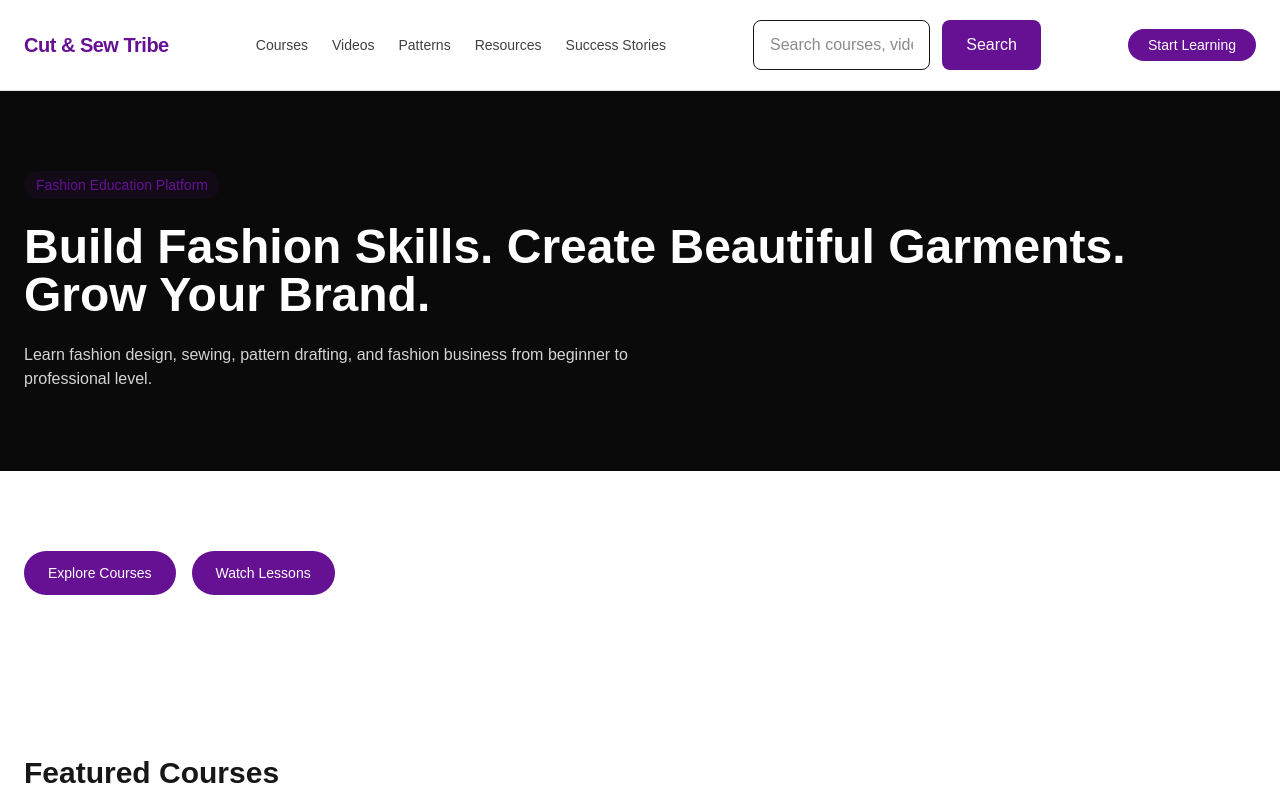
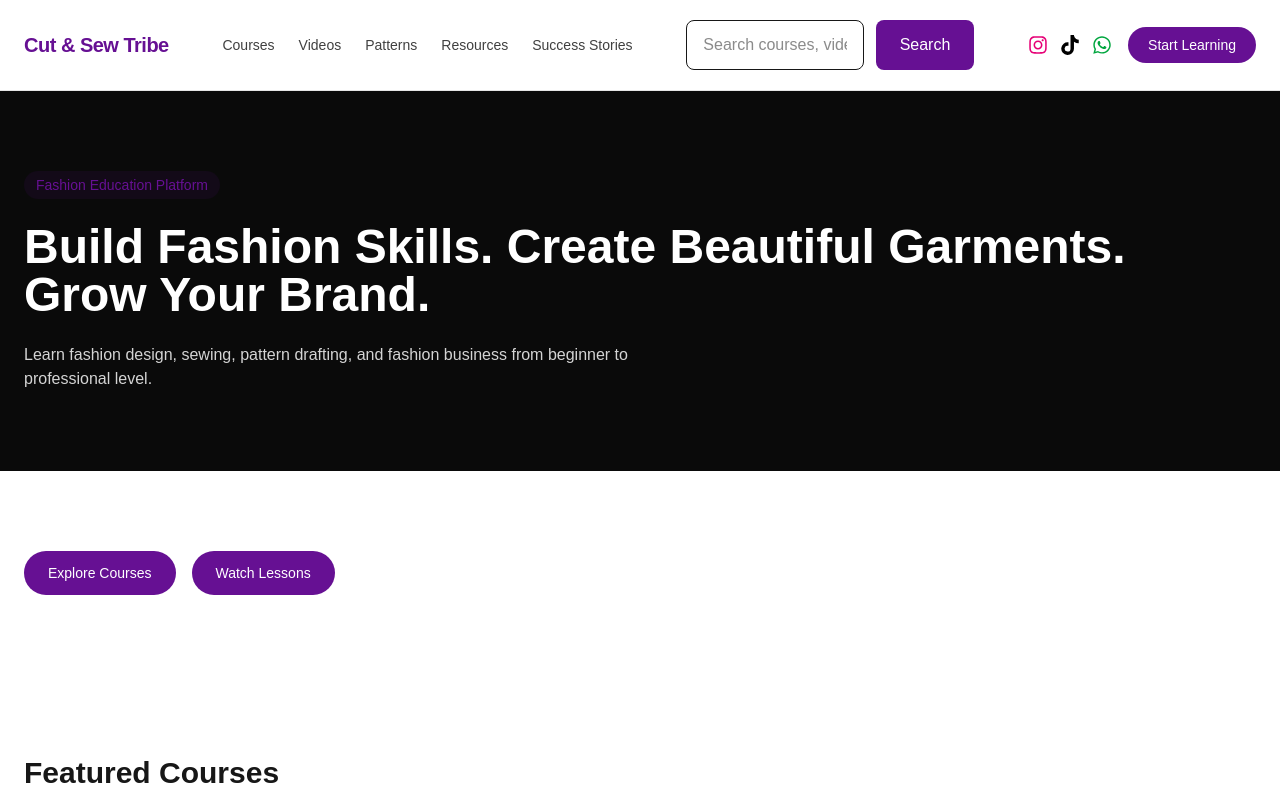
Before and after one commit to CutAndSewTribe/cut-and-sew-tribe, a Next.js app: page / in a window 1280 px wide. Shown: the top 800 px of the page. Built offline with nearby package versions, Linux system fonts and the light colour scheme.

Commit message:
Add colourful social icons to header

```diff
--- a/src/components/layout/Header.tsx
+++ b/src/components/layout/Header.tsx
@@ -1,6 +1,14 @@
 import Link from "next/link";
+
 import MobileMenu from "./MobileMenu";
+
 import { SearchBar } from "@/components/shared";
+
+import {
+  FaInstagram,
+  FaTiktok,
+  FaWhatsapp,
+} from "react-icons/fa";
 
 
 const navigation = [
@@ -27,7 +35,32 @@ const navigation = [
 ];
 
 
+const socialLinks = [
+  {
+    label: "Instagram",
+    href: "https://instagram.com/",
+    icon: FaInstagram,
+    className: "text-pink-600",
+  },
+
+  {
+    label: "TikTok",
+    href: "https://tiktok.com/",
+    icon: FaTiktok,
+    className: "text-black",
+  },
+
+  {
+    label: "WhatsApp",
+    href: "https://wa.me/",
+    icon: FaWhatsapp,
+    className: "text-green-600",
+  },
+];
+
+
 export default function Header() {
+
   return (
     <header className="w-full border-b border-neutral-200 bg-white">
 
@@ -69,14 +102,59 @@ export default function Header() {
 
 
 
-        <div className="hidden md:block">
+        <div className="hidden items-center gap-4 lg:flex">
+
+
+          <div className="flex items-center gap-3">
+
+            {socialLinks.map((item) => {
+
+              const Icon = item.icon;
+
+
+              return (
+
+                <a
+                  key={item.label}
+                  href={item.href}
+                  target="_blank"
+                  rel="noopener noreferrer"
+                  aria-label={item.label}
+                  className={`${item.className} transition hover:scale-110`}
+                >
+
+                  <Icon size={20} />
+
+                </a>
+
+              );
+
+            })}
+
+          </div>
+
+
+
           <Link
             href="/courses"
-    className="rounded-full bg-[#661093] px-5 py-2 text-sm font-medium text-white transition hover:bg-[#7A16AF]"
+            className="
+              rounded-full
+              bg-[#661093]
+              px-5
+              py-2
+              text-sm
+              font-medium
+              text-white
+              transition
+              hover:bg-[#7A16AF]
+            "
           >
             Start Learning
           </Link>
+
+
         </div>
+
 
 
         <MobileMenu />
```
Lines whose indentation alone changed are shown as unchanged.
